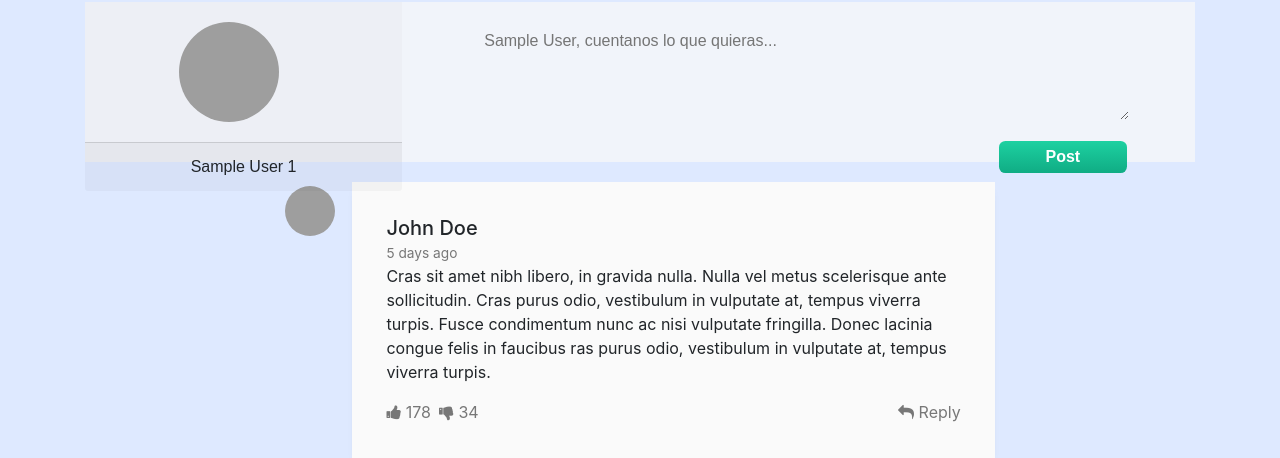
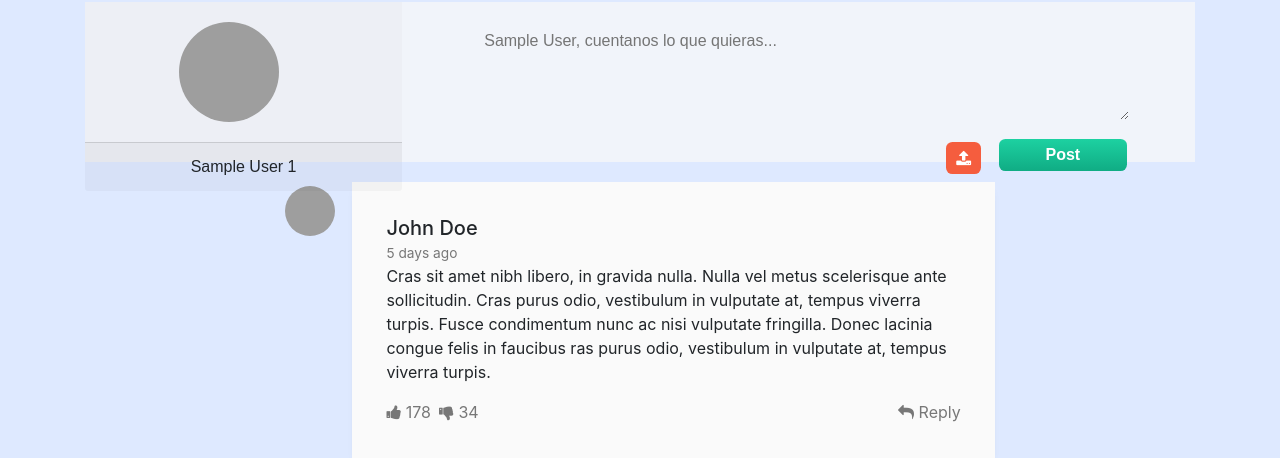
Before and after one commit to JotAlGe/aprendiendo_MVC_PHP_MYSQL_BOOTSTRAP_parte_II, a PHP site: page / in a window 1280 px wide. Shown: the part 96-554 px from the top of the page. Run offline with PHP 8.4, Linux system fonts and the light colour scheme; the visitor is signed in with stand-in values (Sample User, id 1); grey boxes are pictures that could not be loaded.

Commit message:
botón para subir una imagen en el posteo

```diff
--- a/assets/css/form_post.css
+++ b/assets/css/form_post.css
@@ -59,7 +59,7 @@ form{
     outline: none;
 }
 textarea:focus{
-    border: 1px solid lightgrey;
+    border-bottom: 1px solid lightgrey;
 }
 form .button{
     display: grid;
@@ -78,7 +78,28 @@ form .button{
 
     grid-column: 10/12;
     grid-row: 2 / 4;
+    transition: all .2s ease;
 }
 input[type="submit"]:hover{
     background: linear-gradient(#10ac84, #1dd1a1);
+    letter-spacing: .2em;
 }
+
+.subir{
+    border-radius: .4rem;
+    grid-column: 9;
+    grid-row: 2 / 5;
+
+    width: auto;
+    height: 2em;
+    padding: 5px 10px;
+    background: #f55d3e;
+    color:#fff;
+    border:0px solid #fff;
+    transition: all .2s ease;
+}
+
+.subir:hover{
+    background-color:rgba(245, 93, 62, .8);
+    cursor: pointer;
+}
--- a/views/includes/form_post.php
+++ b/views/includes/form_post.php
@@ -1,3 +1,4 @@
+<link rel="stylesheet" href="assets/css/form_post.css">
 <div class="form-container">
     <section class="data_user">
         <div class="card" style="width: 18rem;">
@@ -11,7 +12,13 @@
         <div class="post">
             <textarea name="post" placeholder="<?php echo $_SESSION['name'] ?>, cuentanos lo que quieras..."></textarea>
         </div>
+
         <div class="button">
+            <label for="file-upload" class="subir">
+                <i class="fas fa-cloud-upload-alt"></i>
+                <i class="fa fa-upload" aria-hidden="true"></i>
+            </label>
+            <input id="file-upload" onchange='cambiar()' type="file" style='display: none;' />
             <input type="submit" value="Post">
         </div>
     </form>
--- a/views/includes/head.php
+++ b/views/includes/head.php
@@ -13,4 +13,3 @@
     <link rel="stylesheet" href="assets/css/login.css">
     <link rel="stylesheet" href="assets/css/index.css">
     <link rel="stylesheet" href="assets/css/create_user.css">
-    <link rel="stylesheet" href="assets/css/form_post.css">
```
